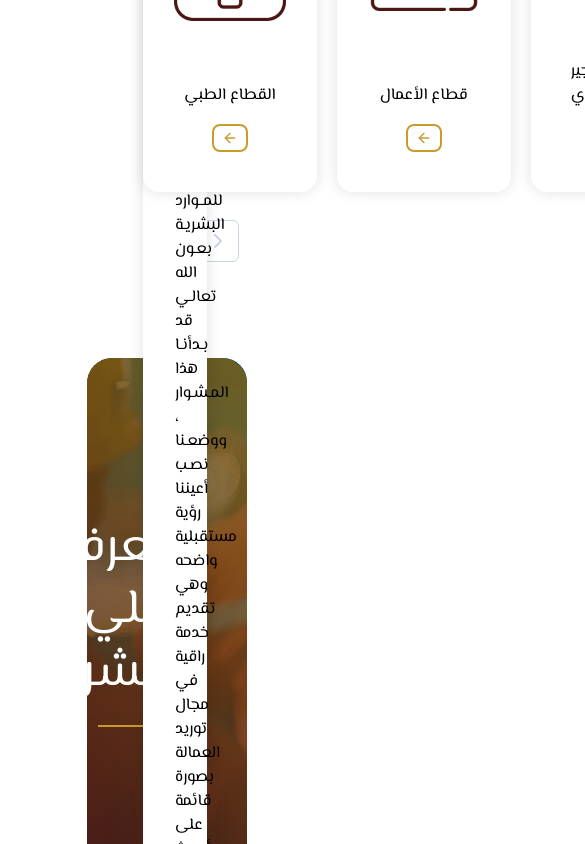
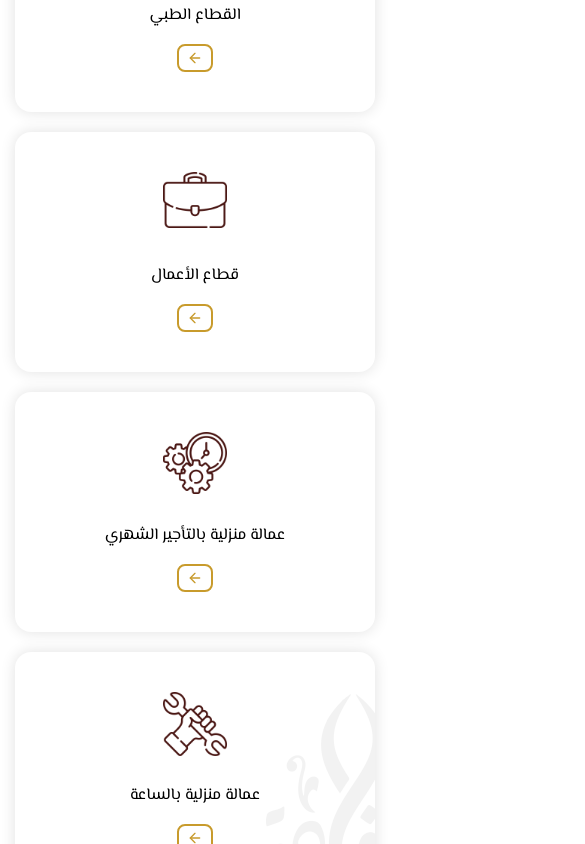
Before and after one commit to yasser110306/effadah-porject1, a React (Create React App) app: page / in a window 390 px wide. Shown: the part 1100-1944 px from the top of the page, 585 px wide, since content can reach past the window. Built offline with nearby package versions, Linux system fonts and the light colour scheme.

Commit message:
updated code:( sectors-section2 = responsive )

```diff
--- a/src/components/reuse/SeeMore.jsx
+++ b/src/components/reuse/SeeMore.jsx
@@ -3,7 +3,7 @@ import { ArrowLeft } from "lucide-react";
 
 function SeeMore({ span1, span2, span3, noBtn, id }) {
   return (
-    <div className="flex flex-col gap-5">
+    <div className="hidden flex-col gap-5 md:flex">
       <h2 id={id} className="text-right text-5xl">
         <span className="block">{span1}</span>
         <span className="block">{span2}</span>
--- a/src/components/reuse/ToggleBtns.jsx
+++ b/src/components/reuse/ToggleBtns.jsx
@@ -3,7 +3,7 @@ import { ChevronLeft, ChevronRight } from "lucide-react";
 
 function ToggleBtns() {
   return (
-    <div className=" flex mt-7 gap-3 items-center">
+    <div className=" hidden xl:flex mt-7 gap-3 items-center">
       <div className="p-2 border rounded-md border-slate-300 text-slate-300 hover:text-secondry hover:border-primary cursor-pointer transition-all">
         <ChevronLeft />
       </div>
--- a/src/components/scetorsAndFields/Field.jsx
+++ b/src/components/scetorsAndFields/Field.jsx
@@ -7,11 +7,11 @@ function Field(props) {
   const FieldName = props.name;
   const customImg = props.customImg;
   return (
-    <div className="field flex flex-col items-center gap-4 bg-white p-10 relative rounded-2xl h-80 lg:w-1/4 overflow-hidden hover:scale-110 transition-all">
+    <div className="field flex flex-1  flex-col items-center gap-4 bg-white p-10 relative rounded-2xl sm-max:h-60 sm-max:w-full h-80 overflow-hidden hover:scale-110 transition-all">
       <div className=" absolute -right-10 -bottom-8 ">
         {customImg && <img src={customImg} alt="custom" />}
       </div>
-      <div className=" w-28 flex-1 items-center z-10">
+      <div className=" w-16 sm sm:w-28 flex-1 items-center z-10">
         <img src={FieldImg} alt={FieldImgAlt} />
       </div>
       <p className="z-10">{FieldName}</p>
--- a/src/components/scetorsAndFields/Fields.jsx
+++ b/src/components/scetorsAndFields/Fields.jsx
@@ -15,8 +15,8 @@ function Fields() {
       <div className="-z-10 absolute -left-96 top-56 ">
         <img src={sec2bg} alt="hero-sec-logo" className="   hidden lg:block " />
       </div>
-      <div className="flex items-center gap-11">
-        <div className=" flex items-center gap-5 flex-1 z-20">
+      <div className="flex items-center gap-11 ">
+        <div className="lg:grid-cols-2  xl:grid-cols-4  grid gap-5 flex-1 z-20">
           <Field image={field4Img} imageAlt="field1Img" name="القطاع الطبي" />
           <Field image={field3Img} imageAlt="field2Img" name="قطاع الأعمال" />
           <Field
--- a/src/components/scetorsAndFields/KnowUs.jsx
+++ b/src/components/scetorsAndFields/KnowUs.jsx
@@ -12,7 +12,7 @@ function KnowUs() {
   return (
     <div className=" mt-24 relative flex justify-end items-center">
       <div className=" flex items-center">
-        <div className="pros bg-white w-1/2 left-0 z-10  p-8 rounded-2xl flex flex-col items-end text-right gap-10 absolute">
+        <div className="pros bg-white w-1/2  left-0 z-10  p-8 rounded-2xl flex flex-col items-end text-right gap-10 absolute xl-max:static  xl-max:w-full xl-max:items-center">
           <p className=" w-3/4">
             . لاشك أن مشوار الألف ميل يبدأ بخطوة واحدة نحـن فـي شركـة أفـادة
             للمــوارد البشريـة بعـون الله تعالـي قد بـدأنـا هذا المـشـوار ،
@@ -20,7 +20,7 @@ function KnowUs() {
             توريد العمالة بصورة قائمة على أحـدث النظـم التـي تتلاءم مع ثقافتنـا
             وتقالـيدنـا وتتماشي مـع مـا تتطلبـه المرحلـة القادمـة ورؤيـة 2030
           </p>
-          <div className=" flex gap-3 ">
+          <div className=" flex gap-3 xl-max:flex-wrap sm-max:justify-center sm-max:text-center ">
             <Pros image={pros1} name="تطوير" />
             <Pros image={pros2} name="مهنية" />
             <Pros image={pros3} name="جودة" />
@@ -30,7 +30,7 @@ function KnowUs() {
       </div>
       <div
         id="sec2-know-us"
-        className=" items-end justify-end py-40 px-20 relative w-2/3 flex rounded-3xl"
+        className=" items-end justify-end py-40 px-20 relative xl-max:hidden w-2/3 flex rounded-3xl"
       >
         <div className=" flex justify-center flex-1">
           <img src={whiteLogo} alt="logo" className=" w-1/3" />
--- a/src/components/scetorsAndFields/Section2.jsx
+++ b/src/components/scetorsAndFields/Section2.jsx
@@ -4,7 +4,7 @@ import KnowUs from "./KnowUs";
 
 function Section2() {
   return (
-    <div id="sectors" className=" m-32 relative">
+    <div id="sectors" className=" mt-32 relative">
       <div className="container">
         <Fields />
         <KnowUs />
--- a/src/index.css
+++ b/src/index.css
@@ -99,6 +99,9 @@
   line-height: 1.3;
 }
 
+/* end sectors */
+/* start agency and customers */
+
 /* extra sm screen */
 @media (min-width: 425px) {
   #nav-menu {
--- a/tailwind.config.js
+++ b/tailwind.config.js
@@ -8,6 +8,22 @@ module.exports = {
         messery: ["El Messiri", "sans-serif"],
       },
       spacing: { cv: "1440px" },
+      screens: {
+        "2xl-max": { max: "1535px" },
+        // => @media (max-width: 1535px) { ... }
+
+        "xl-max": { max: "1279px" },
+        // => @media (max-width: 1279px) { ... }
+
+        "lg-max": { max: "1023px" },
+        // => @media (max-width: 1023px) { ... }
+
+        "md-max": { max: "767px" },
+        // => @media (max-width: 767px) { ... }
+
+        "sm-max": { max: "639px" },
+        // => @media (max-width: 639px) { ... }
+      },
     },
   },
   plugins: [],
```
